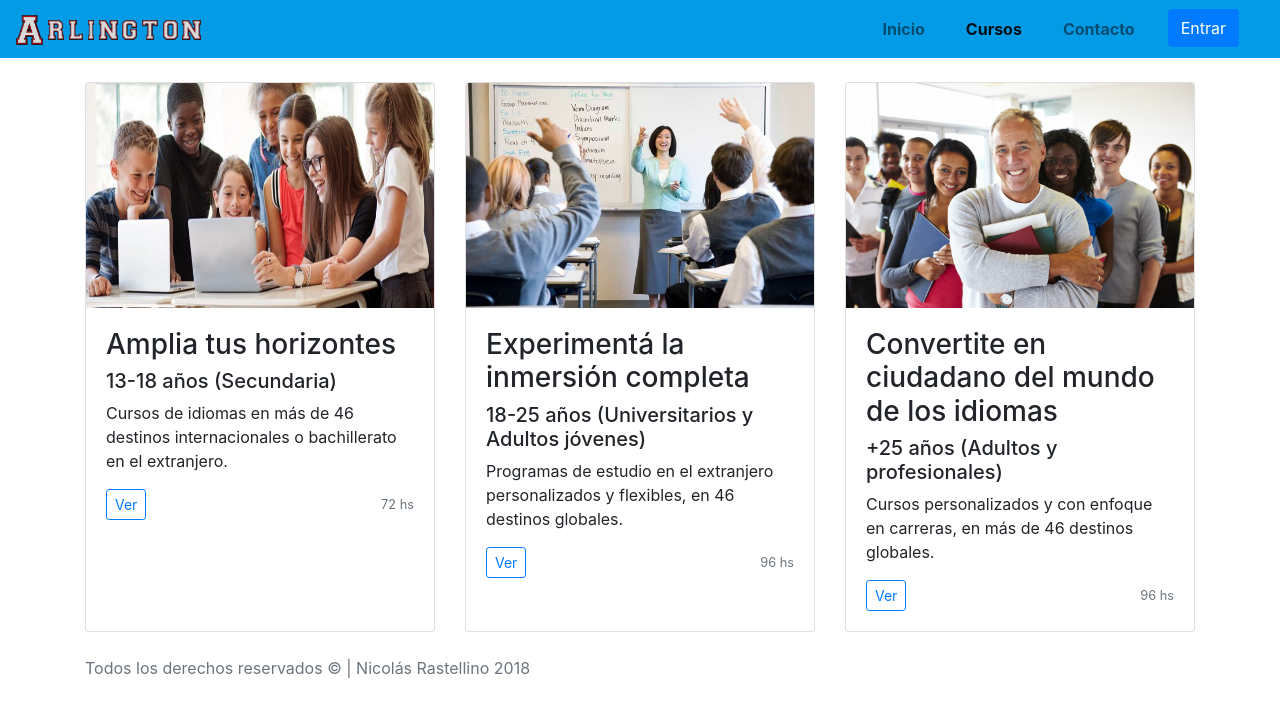
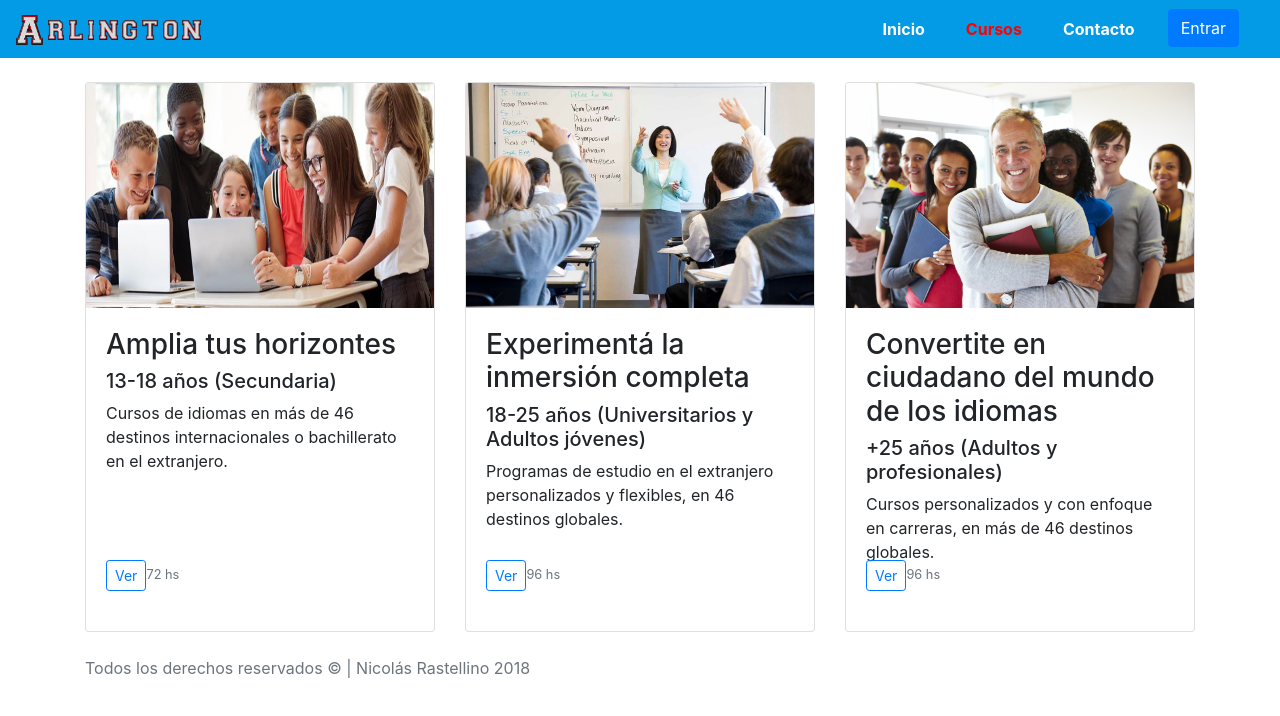
Before and after one commit to nicor423/Instituto-de-Ingles, a plain HTML site: page courses.html in a window 1280 px wide. Drawn offline with nearby package versions, Linux system fonts and the light colour scheme.

Commit message:
ajustes de codigo
algunos cambios en estilo.
eliminando espacios en blanco

```diff
--- a/css/style.css
+++ b/css/style.css
@@ -50,7 +50,17 @@
 	margin-right: 1em;
 }
 
+.navbar-light .navbar-nav .nav-link{
+	color:white;
+}
 
+.navbar-light .navbar-nav .nav-item.active .nav-link{
+	color:red;
+}
+.d-flex{
+	position: absolute;
+	bottom: 40px;
+}
 table {
   width: 100%;
   border-collapse: collapse;
```
Also changed, not shown: contact.html (+0 -1 lines), courses.html (+0 -1 lines), index.html (+1 -1 lines), pgrupal-entrega.html (+1 -16 lines).
